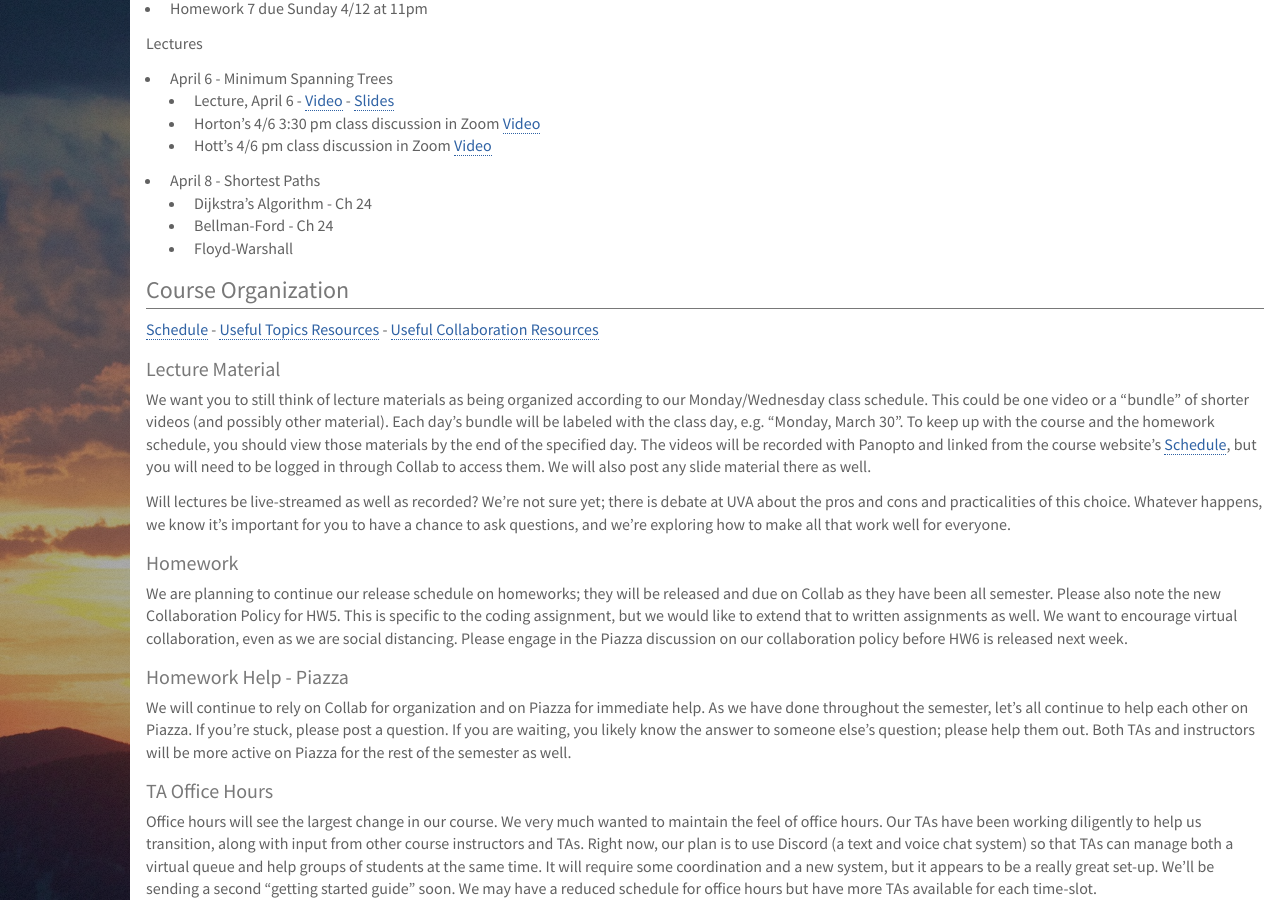
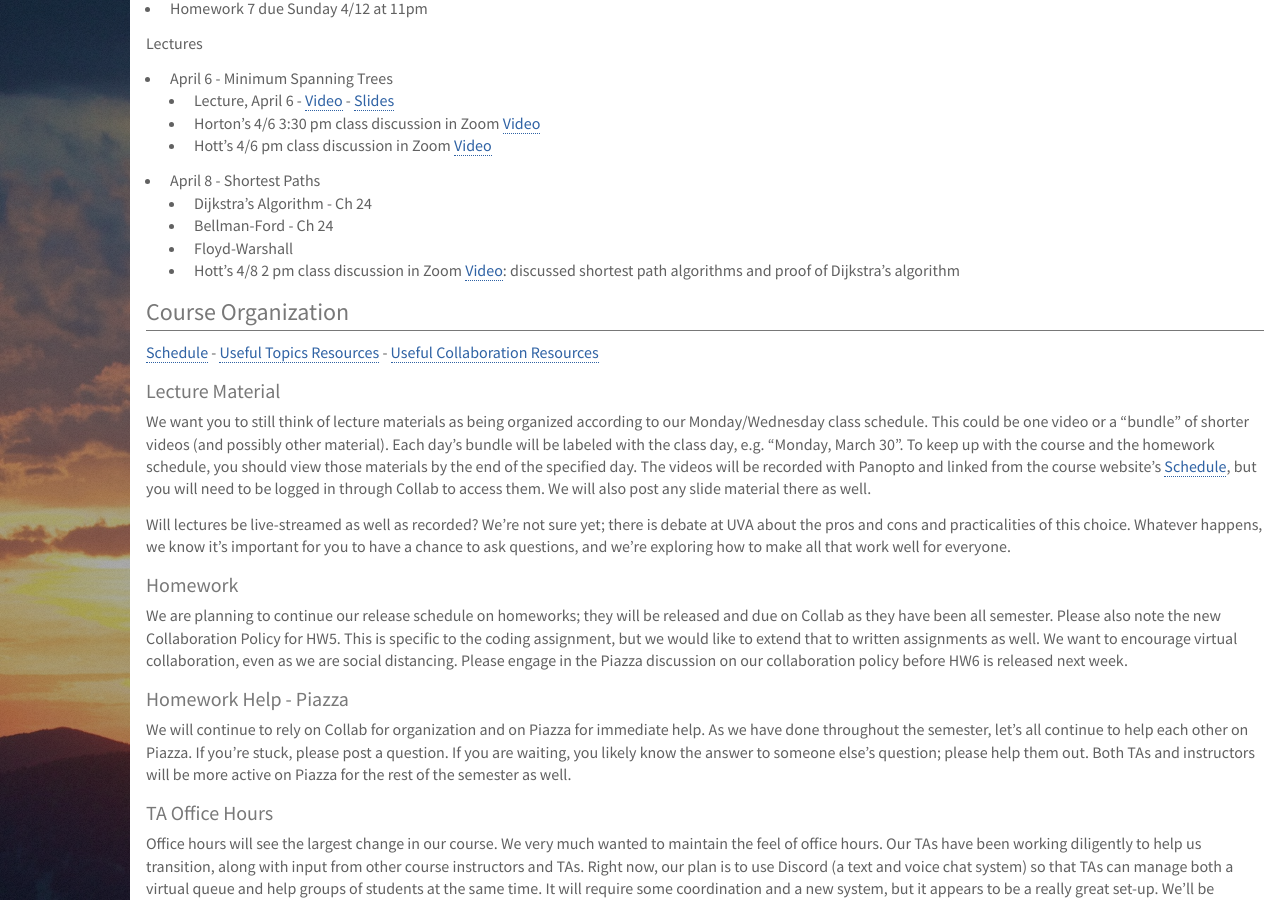
Before and after one commit to deternitydx/uvacs4102, a Jekyll site: the page built from index.md, in a window 1280 px wide and 900 px high, scrolled down 418 px. Built offline with Jekyll 4.4.1, drawn with Linux system fonts in a browser that asks for light colours; nearby versions of some CDN libraries; library files that are not in the unit come from our copies.

Commit message:
Added Hott's zoom video

```diff
--- a/index.md
+++ b/index.md
@@ -37,6 +37,7 @@ Lectures
     - Dijkstra's Algorithm - Ch 24
     - Bellman-Ford - Ch 24
     - Floyd-Warshall
+    - Hott's 4/8 2 pm class discussion in Zoom [Video](https://virginia.zoom.us/rec/share/yPFXLojX1HtIZs_W1X_uBrZ6Tq36eaa81SMWqaUMmE_S6jfpkIwxHV9-Hjwib-XM ): discussed shortest path algorithms and proof of Dijkstra's algorithm
 
 
 ## Course Organization
```
Also changed, not shown: schedule.md (+1 -0 lines).
